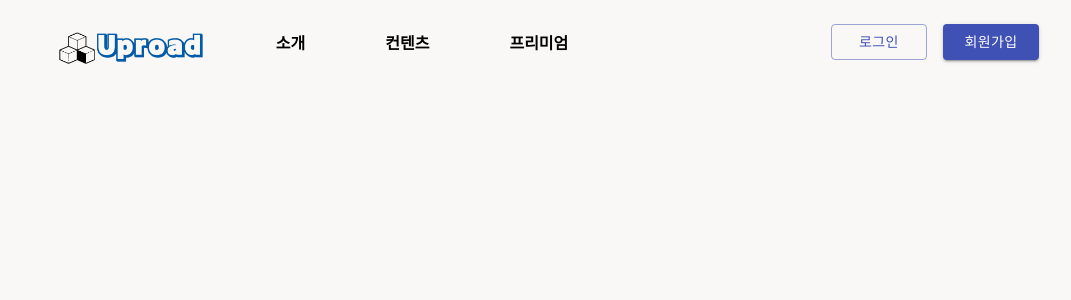
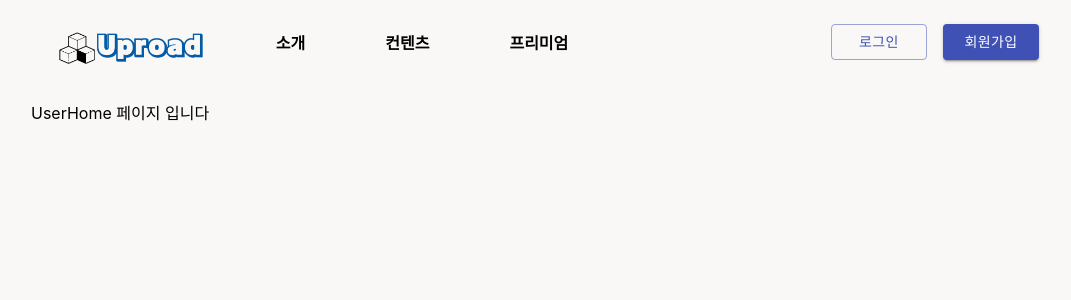
Before and after one commit to pby1360/Uproad, a React (Create React App) app in the folder frontend/: page /userhome in a window 1280 px wide. Shown: the top 300 px of the page, without its empty margins (97-1168 px from the left). Built offline with nearby package versions, Linux system fonts and the light colour scheme.

Commit message:
Apply .gitignore

```diff
--- a/frontend/src/components/Navigation.js
+++ b/frontend/src/components/Navigation.js
@@ -86,9 +86,12 @@ const Navigation = () => {
     AuthenticationService
         .executeJwtAuthenticationService(e.target.id.value, e.target.password.value)
         .then((response) => {
-          console.log(response.data);
-          AuthenticationService.registerSuccessfulLoginForJwt(response.data)
-        // this.props.history.push(`/welcome/${this.state.username}`)
+          console.log(response.status);
+          if (response.status === 200) {
+            AuthenticationService.registerSuccessfulLoginForJwt(response.data)
+            handleCloseLogin();
+            window.location.reload();
+          }
     }).catch((error) =>{
         console.error(error);
         // this.setState({showSuccessMessage:false})
--- a/frontend/src/pages/MainPage.js
+++ b/frontend/src/pages/MainPage.js
@@ -6,8 +6,22 @@ import Product from "./Product";
 import Help from "./Help";
 import Home from "./Home";
 import join from "./Join";
+import userHome from "./UserHome";
+import AuthenticationService from "../components/AuthenticationService";
 
-const MainPage = () => {
+const main = () => {
+  if (AuthenticationService.isUserLoggedIn()) {
+    return (
+      <div className="main-container">
+        <section className="main-navigation">
+          <Navigation />
+        </section>
+        <section className="main-content">
+          <Route path="/" exact={true} component={userHome} />
+        </section>
+      </div>
+    )
+  } else {
     return (
       <div className="main-container">
         <section className="main-navigation">
@@ -17,11 +31,21 @@ const MainPage = () => {
           <Route path="/" exact={true} component={Home} />
           <Route path="/help" exact={true} component={Help} />
           <Route path="/product" exact={true} component={Product} />
-        {/* <Route path="/login" exact={true} component={Login} /> */}
           <Route path="/join" exact={true} component={join} />
+          <Route path="/userhome" exact={true} component={userHome} />
         </section>
       </div>
     )
   }
 
+}
+
+const MainPage = () => {
+  return (
+    <div>
+      {main()}
+    </div>
+  )
+}
+
 export default MainPage;
--- /dev/null
+++ b/frontend/src/pages/UserHome.js
@@ -0,0 +1,9 @@
+import React from "react";
+
+const UserHome = () => {
+  return (
+    <div>UserHome 페이지 입니다</div>
+  )
+}
+
+export default UserHome;
```
Also changed, not shown: 1 other file (tests, documents, lock files or other folders). Lines whose indentation alone changed are shown as unchanged.
